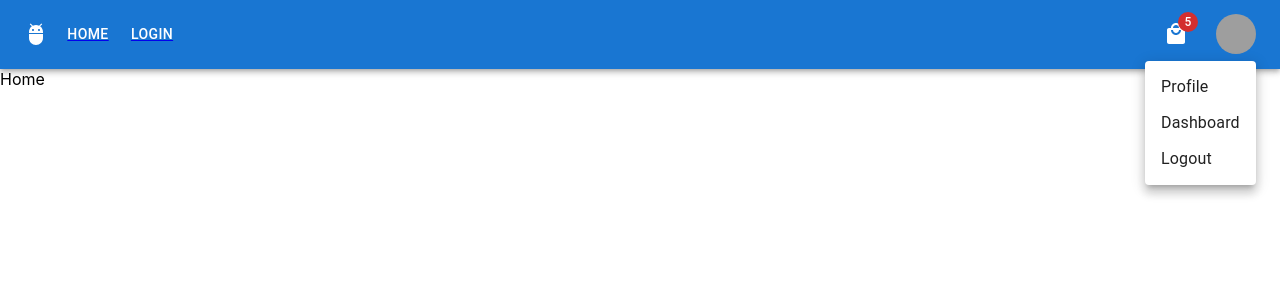
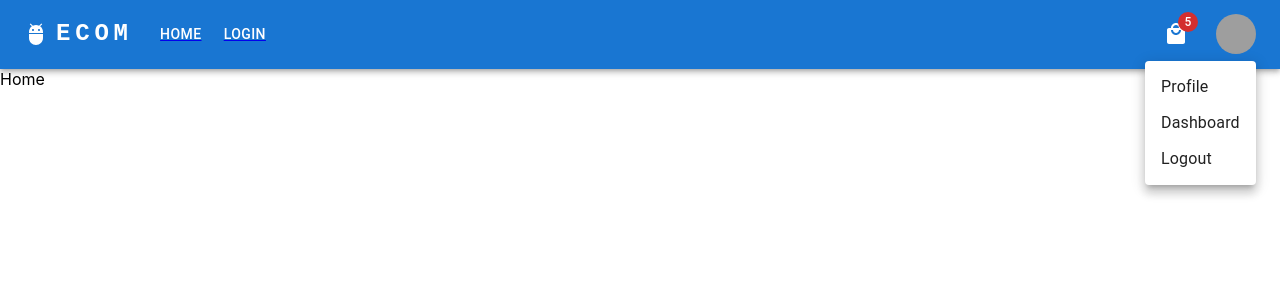
Before and after one commit to Jaime9611/ecommerce, a React (Create React App) app: page / in a window 1280 px wide. Both pictures are taken after a click on the button "Open settings". Shown: the top 300 px of the page. Built offline with nearby package versions, Linux system fonts and the light colour scheme; grey boxes are pictures that could not be loaded.

Commit message:
Refactor some components

```diff
--- a/public/index.html
+++ b/public/index.html
@@ -24,7 +24,7 @@
       work correctly both with client-side routing and a non-root public URL.
       Learn how to configure a non-root public URL by running `npm run build`.
     -->
-    <title>React App</title>
+    <title>Ecommerce App</title>
   </head>
   <body>
     <noscript>You need to enable JavaScript to run this app.</noscript>
--- /dev/null
+++ b/src/app/lib/Menu.tsx
@@ -0,0 +1,35 @@
+import React, { ReactNode } from 'react';
+import MuiMenu from '@mui/material/Menu';
+
+type Props = {
+  children: ReactNode;
+  anchorElNav: HTMLElement | null;
+  handleClose: () => void;
+};
+
+const Menu = ({ anchorElNav, handleClose, children }: Props) => {
+  return (
+    <MuiMenu
+      id='menu-appbar'
+      anchorEl={anchorElNav}
+      anchorOrigin={{
+        vertical: 'bottom',
+        horizontal: 'left',
+      }}
+      keepMounted
+      transformOrigin={{
+        vertical: 'top',
+        horizontal: 'left',
+      }}
+      open={Boolean(anchorElNav)}
+      onClose={handleClose}
+      sx={{
+        display: { xs: 'block', md: 'none' },
+      }}
+    >
+      {children}
+    </MuiMenu>
+  );
+};
+
+export default Menu;
--- a/src/app/routes/Navigator.tsx
+++ b/src/app/routes/Navigator.tsx
@@ -7,6 +7,8 @@ import { Profile } from '../pages/Profile';
 import Header from '../shared/organisms/Header';
 import Protected from './Protected';
 
+import routes from './constants/routes.json';
+
 const Navigator = () => {
   const { isAdmin, isAuth } = useAuth();
 
@@ -15,12 +17,12 @@ const Navigator = () => {
       <Header />
       <Routes>
         {/* Public */}
-        <Route path='/' element={<Home />} />
+        <Route path={routes.home.path} element={<Home />} />
         <Route path='*' element={<div>Not Found</div>} />
 
         {/* Public Only */}
         <Route element={<Protected redirect='/' hasAccess={!isAuth} />}>
-          <Route path='/login' element={<Login />} />
+          <Route path={routes.login.path} element={<Login />} />
         </Route>
 
         {/* Authenticated only */}
@@ -30,7 +32,7 @@ const Navigator = () => {
 
         {/* Admins Only */}
         <Route element={<Protected redirect='login' hasAccess={isAdmin} />}>
-          <Route path='admin' element={<Admin />} />
+          <Route path={routes.admin.path} element={<Admin />} />
         </Route>
       </Routes>
     </>
--- /dev/null
+++ b/src/app/shared/atoms/HamburgerMenu.tsx
@@ -0,0 +1,24 @@
+import React from 'react';
+import MenuIcon from '@mui/icons-material/Menu';
+import IconButton from '@mui/material/IconButton';
+
+type Props = {
+  handleOpen: (event: React.MouseEvent<HTMLElement>) => void;
+};
+
+const HamburgerMenu = ({ handleOpen }: Props) => {
+  return (
+    <IconButton
+      size='large'
+      aria-label='account of current user'
+      aria-controls='menu-appbar'
+      aria-haspopup='true'
+      onClick={handleOpen}
+      color='inherit'
+    >
+      <MenuIcon />
+    </IconButton>
+  );
+};
+
+export default HamburgerMenu;
--- a/src/app/shared/atoms/NavBrand.tsx
+++ b/src/app/shared/atoms/NavBrand.tsx
@@ -3,6 +3,9 @@ import { Typography } from '@mui/material';
 
 type Props = {
   children: string;
+  displayXs?: string;
+  displayMd?: string;
+  flexGrow?: number;
   href: string;
 };
 
@@ -12,11 +15,11 @@ const NavBrand = (props: Props) => {
       variant='h5'
       noWrap
       component='a'
-      href=''
+      href={props.href}
       sx={{
         mr: 2,
-        display: { xs: 'flex', md: 'none' },
-        flexGrow: 1,
+        display: { xs: props.displayXs, md: props.displayMd },
+        flexGrow: props.flexGrow,
         fontFamily: 'monospace',
         fontWeight: 700,
         letterSpacing: '.3rem',
--- /dev/null
+++ b/src/app/shared/atoms/SettingsMenu.tsx
@@ -0,0 +1,33 @@
+import { Menu } from '@mui/material';
+import React, { ReactNode } from 'react';
+
+type Props = {
+  children: ReactNode;
+  anchorElUser: HTMLElement | null;
+  handleClose: () => void;
+};
+
+const SettingsMenu = ({ children, anchorElUser, handleClose }: Props) => {
+  return (
+    <Menu
+      sx={{ mt: '45px' }}
+      id='menu-appbar'
+      anchorEl={anchorElUser}
+      anchorOrigin={{
+        vertical: 'top',
+        horizontal: 'right',
+      }}
+      keepMounted
+      transformOrigin={{
+        vertical: 'top',
+        horizontal: 'right',
+      }}
+      open={Boolean(anchorElUser)}
+      onClose={handleClose}
+    >
+      {children}
+    </Menu>
+  );
+};
+
+export default SettingsMenu;
--- a/src/app/shared/organisms/Header.tsx
+++ b/src/app/shared/organisms/Header.tsx
@@ -1,10 +1,7 @@
 import * as React from 'react';
 import AppBar from '@mui/material/AppBar';
 import Toolbar from '@mui/material/Toolbar';
-import IconButton from '@mui/material/IconButton';
 import Typography from '@mui/material/Typography';
-import Menu from '@mui/material/Menu';
-import MenuIcon from '@mui/icons-material/Menu';
 import Container from '@mui/material/Container';
 import Button from '@mui/material/Button';
 import MenuItem from '@mui/material/MenuItem';
@@ -18,6 +15,9 @@ import CartIcon from '../atoms/icons/CartIcon';
 import NotificationIcon from '../atoms/icons/NotificationIcon';
 import { Link } from 'react-router-dom';
 import Avatar from '../atoms/icons/Avatar';
+import HamburgerMenu from '../atoms/HamburgerMenu';
+import Menu from '../../lib/Menu';
+import SettingsMenu from '../atoms/SettingsMenu';
 
 const settings = ['Profile', 'Dashboard', 'Logout'];
 
@@ -49,37 +49,13 @@ const Header = () => {
       <Container maxWidth='xl'>
         <Toolbar disableGutters>
           <AdbIcon sx={{ display: { xs: 'none', md: 'flex' }, mr: 1 }} />
-          <NavBrand href={routes.home.path}>LOGO</NavBrand>
+          <NavBrand displayXs='none' displayMd='flex' href={routes.home.path}>
+            ECOM
+          </NavBrand>
 
           <Box sx={{ flexGrow: 1, display: { xs: 'flex', md: 'none' } }}>
-            <IconButton
-              size='large'
-              aria-label='account of current user'
-              aria-controls='menu-appbar'
-              aria-haspopup='true'
-              onClick={handleOpenNavMenu}
-              color='inherit'
-            >
-              <MenuIcon />
-            </IconButton>
-            <Menu
-              id='menu-appbar'
-              anchorEl={anchorElNav}
-              anchorOrigin={{
-                vertical: 'bottom',
-                horizontal: 'left',
-              }}
-              keepMounted
-              transformOrigin={{
-                vertical: 'top',
-                horizontal: 'left',
-              }}
-              open={Boolean(anchorElNav)}
-              onClose={handleCloseNavMenu}
-              sx={{
-                display: { xs: 'block', md: 'none' },
-              }}
-            >
+            <HamburgerMenu handleOpen={handleOpenNavMenu} />
+            <Menu anchorElNav={anchorElNav} handleClose={handleCloseNavMenu}>
               <NavLink
                 to={routes.home.path}
                 name={routes.home.name}
@@ -105,9 +81,16 @@ const Header = () => {
             </Menu>
           </Box>
           <AdbIcon sx={{ display: { xs: 'flex', md: 'none' }, mr: 1 }} />
-          <NavBrand href={routes.home.path}>LOGO</NavBrand>
+          <NavBrand
+            flexGrow={1}
+            displayMd='none'
+            displayXs='flex'
+            href={routes.home.path}
+          >
+            Ecom
+          </NavBrand>
           <Box sx={{ flexGrow: 1, display: { xs: 'none', md: 'flex' } }}>
-            <Link to={routes.home.path} key={routes.home.name}>
+            <Link to={routes.home.path}>
               <Button
                 key={routes.home.name}
                 onClick={handleCloseNavMenu}
@@ -130,7 +113,7 @@ const Header = () => {
                 </Button>
               </Link>
             </Authorized>
-            <Authorized when={u => !u.isAuth} key={routes.login.name}>
+            <Authorized when={u => !u.isAuth}>
               <Link to={routes.login.path}>
                 <Button
                   key={routes.login.name}
@@ -154,28 +137,16 @@ const Header = () => {
               alt='Avatar Login'
               imgUrl='/static/images/avatar/2.jpg'
             />
-            <Menu
-              sx={{ mt: '45px' }}
-              id='menu-appbar'
-              anchorEl={anchorElUser}
-              anchorOrigin={{
-                vertical: 'top',
-                horizontal: 'right',
-              }}
-              keepMounted
-              transformOrigin={{
-                vertical: 'top',
-                horizontal: 'right',
-              }}
-              open={Boolean(anchorElUser)}
-              onClose={handleCloseUserMenu}
+            <SettingsMenu
+              anchorElUser={anchorElUser}
+              handleClose={handleCloseUserMenu}
             >
               {settings.map(setting => (
                 <MenuItem key={setting} onClick={handleCloseUserMenu}>
                   <Typography textAlign='center'>{setting}</Typography>
                 </MenuItem>
               ))}
-            </Menu>
+            </SettingsMenu>
           </Box>
         </Toolbar>
       </Container>
```
